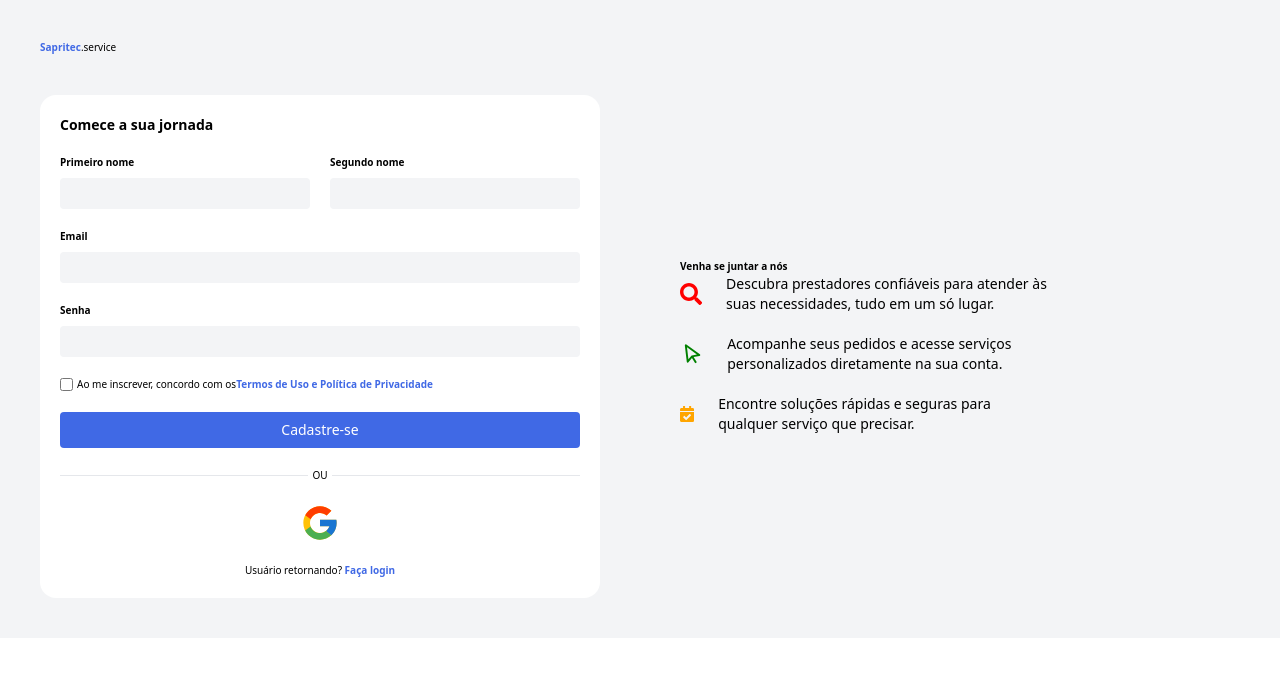
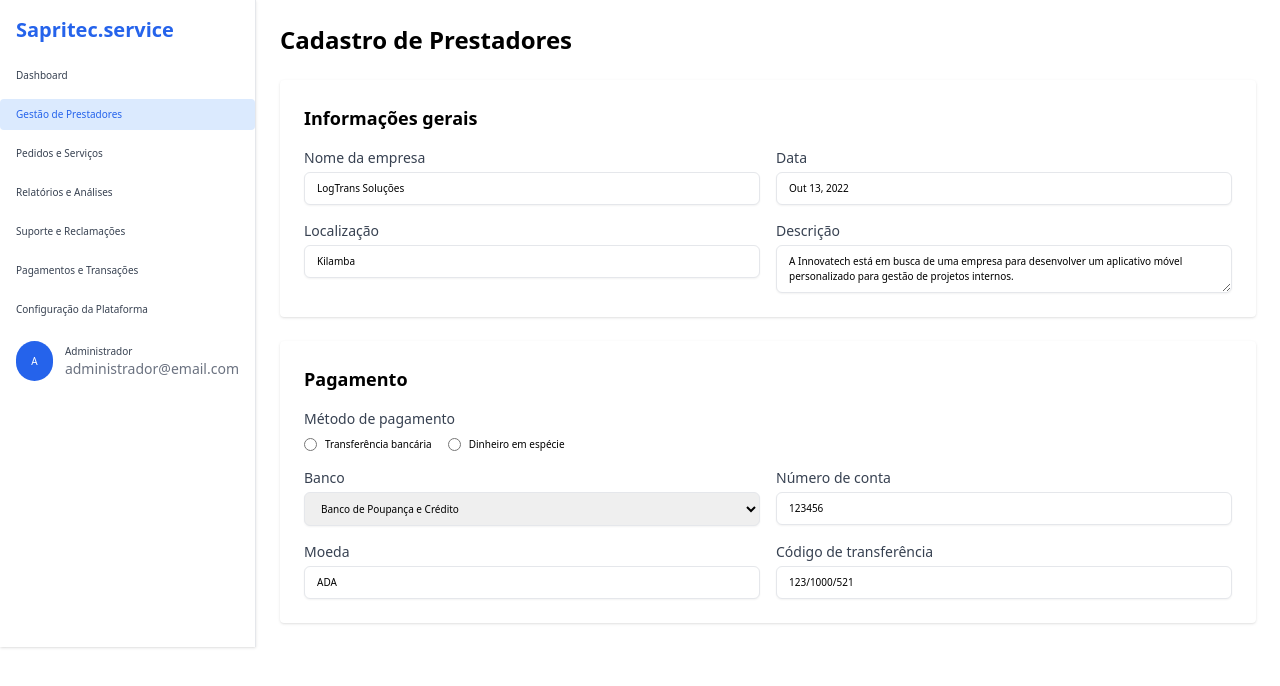
Before and after one commit to safeq-ao/Sapritec.service-, a React (Vite) app: page / in a window 1280 px wide. Shown: the top 686 px of the page. Built offline with nearby package versions, Linux system fonts and the light colour scheme.

Commit message:
feat:editada a tela de adm

```diff
--- a/src/App.jsx
+++ b/src/App.jsx
@@ -4,12 +4,14 @@ import Header from "./components/header/Header";
 import { useContext} from "react";
 import { CProvider } from "./utils/context/autentication";
 import Sidebar from "./components/administrador/sidebar-admin/Sidebar";
-import Cadastrar from "./components/login/Cadastrar";
+import SidebarAdm from "./components/adm/SidebarAdm";
+import MainContentAdm from "./components/adm/MainContentAdm";
+
 
 
 function App() {
 
-  const role="cliente"
+  const role="adm"
   const {logged}=useContext(CProvider)
   return (
     <>
@@ -28,6 +30,15 @@ function App() {
           <Outlet />
         </div>
       )}
+      {role==="adm" &&(
+        <div className="flex">
+
+        <SidebarAdm/>
+        <MainContentAdm/>
+
+        </div>
+
+      )}
     </>
   );
 }
--- a/src/components/administrador/mod-adm/Adm.jsx
+++ b/src/components/adm/MainContentAdm.jsx
@@ -1,87 +1,7 @@
 import React from 'react'
 
-const Adm = () => {
-return (
-  <div className="flex h-screen bg-gray-100">
-    {/* Sidebar */}
-    <aside className="w-64 bg-white border-r shadow">
-      <div className="p-4">
-        <h1 className="text-xl font-bold text-blue-600">Sapritec.service</h1>
-      </div>
-      <nav>
-        <ul className="space-y-2">
-          <li>
-            <a
-              href="#"
-              className="block px-4 py-2 text-gray-700 hover:bg-blue-100 hover:text-blue-600 rounded"
-            >
-              Dashboard
-            </a>
-          </li>
-          <li>
-            <a
-              href="#"
-              className="block px-4 py-2 bg-blue-100 text-blue-600 font-medium rounded"
-            >
-              Gestão de Prestadores
-            </a>
-          </li>
-          <li>
-            <a
-              href="#"
-              className="block px-4 py-2 text-gray-700 hover:bg-blue-100 hover:text-blue-600 rounded"
-            >
-              Pedidos e Serviços
-            </a>
-          </li>
-          <li>
-            <a
-              href="#"
-              className="block px-4 py-2 text-gray-700 hover:bg-blue-100 hover:text-blue-600 rounded"
-            >
-              Relatórios e Análises
-            </a>
-          </li>
-          <li>
-            <a
-              href="#"
-              className="block px-4 py-2 text-gray-700 hover:bg-blue-100 hover:text-blue-600 rounded"
-            >
-              Suporte e Reclamações
-            </a>
-          </li>
-          <li>
-            <a
-              href="#"
-              className="block px-4 py-2 text-gray-700 hover:bg-blue-100 hover:text-blue-600 rounded"
-            >
-              Pagamentos e Transações
-            </a>
-          </li>
-          <li>
-            <a
-              href="#"
-              className="block px-4 py-2 text-gray-700 hover:bg-blue-100 hover:text-blue-600 rounded"
-            >
-              Configuração da Plataforma
-            </a>
-          </li>
-        </ul>
-      </nav>
-      <div className="p-4 mt-auto">
-        <div className="flex items-center space-x-3">
-          <div className="bg-blue-600 text-white rounded-full h-10 w-10 flex items-center justify-center">
-            A
-          </div>
-          <div>
-            <p className="text-gray-700 font-medium">Administrador</p>
-            <p className="text-sm text-gray-500">administrador@email.com</p>
-          </div>
-        </div>
-      </div>
-    </aside>
-
-    {/* Main Content */}
+const MainContentAdm = () => {
+  return (
     <main className="flex-1 p-6">
       <h2 className="text-2xl font-bold mb-6">Cadastro de Prestadores</h2>
 
@@ -199,8 +119,7 @@ return (
         </div>
       </section>
     </main>
-  </div>
-);
+  );
 }
 
-export default Adm
+export default MainContentAdm
--- /dev/null
+++ b/src/components/adm/SidebarAdm.jsx
@@ -0,0 +1,84 @@
+import React from 'react'
+
+const SidebarAdm = () => {
+  return (
+    <aside className="w-64 bg-white border-r shadow">
+      <div className="p-4">
+        <h1 className="text-xl font-bold text-blue-600">Sapritec.service</h1>
+      </div>
+      <nav>
+        <ul className="space-y-2">
+          <li>
+            <a
+              href="#"
+              className="block px-4 py-2 text-gray-700 hover:bg-blue-100 hover:text-blue-600 rounded"
+            >
+              Dashboard
+            </a>
+          </li>
+          <li>
+            <a
+              href="#"
+              className="block px-4 py-2 bg-blue-100 text-blue-600 font-medium rounded"
+            >
+              Gestão de Prestadores
+            </a>
+          </li>
+          <li>
+            <a
+              href="#"
+              className="block px-4 py-2 text-gray-700 hover:bg-blue-100 hover:text-blue-600 rounded"
+            >
+              Pedidos e Serviços
+            </a>
+          </li>
+          <li>
+            <a
+              href="#"
+              className="block px-4 py-2 text-gray-700 hover:bg-blue-100 hover:text-blue-600 rounded"
+            >
+              Relatórios e Análises
+            </a>
+          </li>
+          <li>
+            <a
+              href="#"
+              className="block px-4 py-2 text-gray-700 hover:bg-blue-100 hover:text-blue-600 rounded"
+            >
+              Suporte e Reclamações
+            </a>
+          </li>
+          <li>
+            <a
+              href="#"
+              className="block px-4 py-2 text-gray-700 hover:bg-blue-100 hover:text-blue-600 rounded"
+            >
+              Pagamentos e Transações
+            </a>
+          </li>
+          <li>
+            <a
+              href="#"
+              className="block px-4 py-2 text-gray-700 hover:bg-blue-100 hover:text-blue-600 rounded"
+            >
+              Configuração da Plataforma
+            </a>
+          </li>
+        </ul>
+      </nav>
+      <div className="p-4 mt-auto">
+        <div className="flex items-center space-x-3">
+          <div className="bg-blue-600 text-white rounded-full h-10 w-10 flex items-center justify-center">
+            A
+          </div>
+          <div>
+            <p className="text-gray-700 font-medium">Administrador</p>
+            <p className="text-sm text-gray-500">administrador@email.com</p>
+          </div>
+        </div>
+      </div>
+    </aside>
+  );
+}
+
+export default SidebarAdm
```
Also changed, not shown: src/main.jsx (+5 -5 lines).
